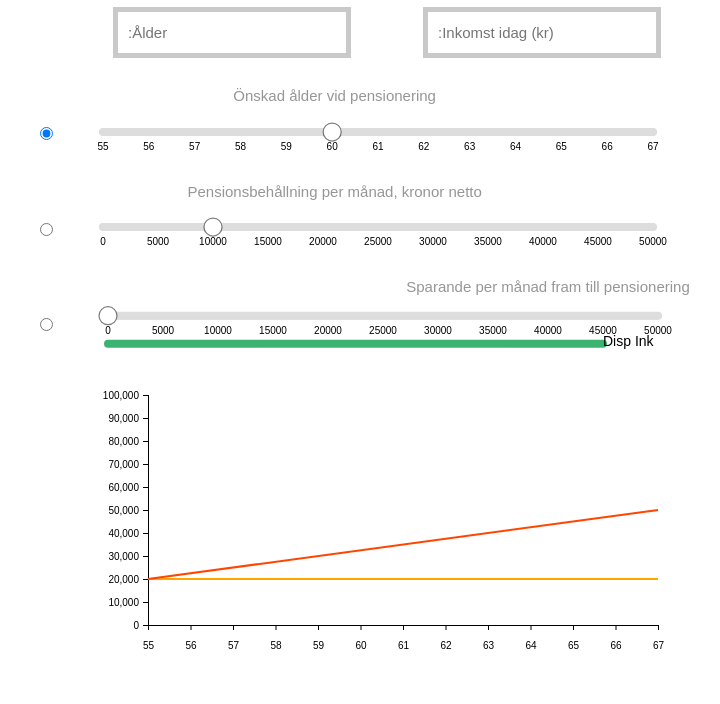
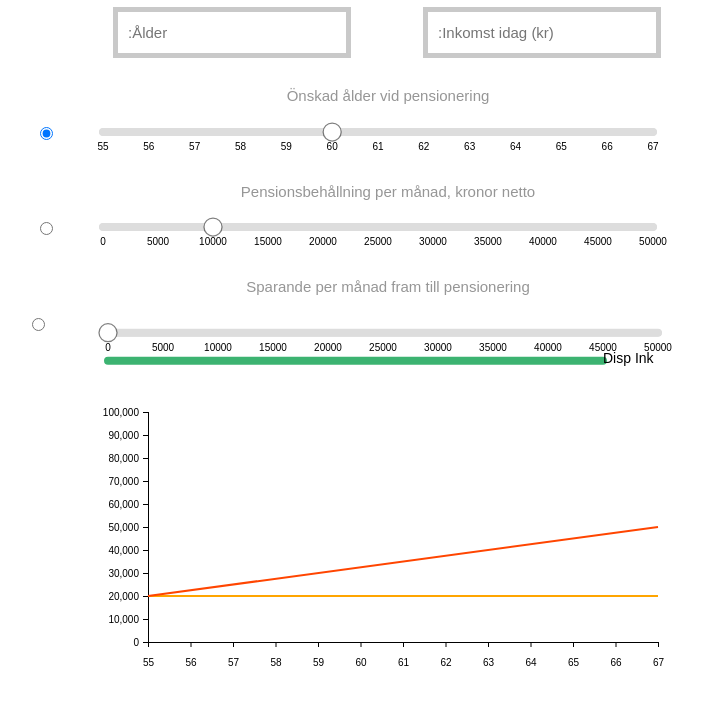
Before and after one commit to pewi1399/pensionsgyroskopet, a plain HTML site: page index.html in a window 1280 px wide. Shown: the part 56-760 px from the top of the page, without its empty margins (252-972 px from the left). Drawn offline with Linux system fonts and the light colour scheme.

Commit message:
update positioning of divs

```diff
--- a/index.html
+++ b/index.html
@@ -44,7 +44,7 @@ body {
     .MyInput1 {
       position: relative;
       display: block;
-      top : 55px;
+      top : 8px;
       float: right;
       -webkit-appearance: checkbox; /* Chrome, Safari, Opera */
       -moz-appearance: checkbox;    /* Firefox */
@@ -54,7 +54,7 @@ body {
     .MyInput2 {
       position: relative;
       display: block;
-      top : 55px;
+      top : 8px;
       float: right;
       -webkit-appearance: checkbox; /* Chrome, Safari, Opera */
       -moz-appearance: checkbox;    /* Firefox */
@@ -64,7 +64,7 @@ body {
     .MyInput3 {
       position: relative;
       display: block;
-      top : 55px;
+      top : 8px;
       float: right;
       -webkit-appearance: checkbox; /* Chrome, Safari, Opera */
       -moz-appearance: checkbox;    /* Firefox */
@@ -173,6 +173,14 @@ input[type="text"]:focus {
   </section>
 </div>
 
+
+<div class="row">
+<h3 id = labeltext>
+  Önskad ålder vid pensionering
+</h3>
+</div>
+
+
 <!-- row 2 -->
 <div class="row">
     <div class = "col-md-1 col-md-offset-2">
@@ -180,12 +188,14 @@ input[type="text"]:focus {
     </div>
 
     <div id="x1" class = "col-md-5">
-
-      <h3 id = labeltext>
-        Önskad ålder vid pensionering
-      </h3>
     </div>
 
+</div>
+
+<div class="row">
+<h3 id = labeltext>
+  Pensionsbehållning per månad, kronor netto
+</h3>
 </div>
 
 <!-- row 3 -->
@@ -195,24 +205,25 @@ input[type="text"]:focus {
   </div>
 
     <div id="x2" class = "col-md-5">
-      <h3 id = labeltext>
-        Pensionsbehållning per månad, kronor netto
-      </h3>
   </div>
 </div>
 
 
+<div class="row">
+<h3 id = labeltext>
+  Sparande per månad fram till pensionering
+</h3>
 
 <!-- row 4 -->
 <div class="row">
   <div class = "col-md-1 col-md-offset-2">
       <input class = "MyInput3" type="radio" name="choice" value="sparande">
   </div>
-  <h3 id = labeltext>
-    Sparande per månad fram till pensionering
-  </h3>
 
-    <div id="x3" class = "col-md-12"></div>
+
+    <div id="x3" class = "col-md-12">
+
+    </div>
 
 </div>
 
```
